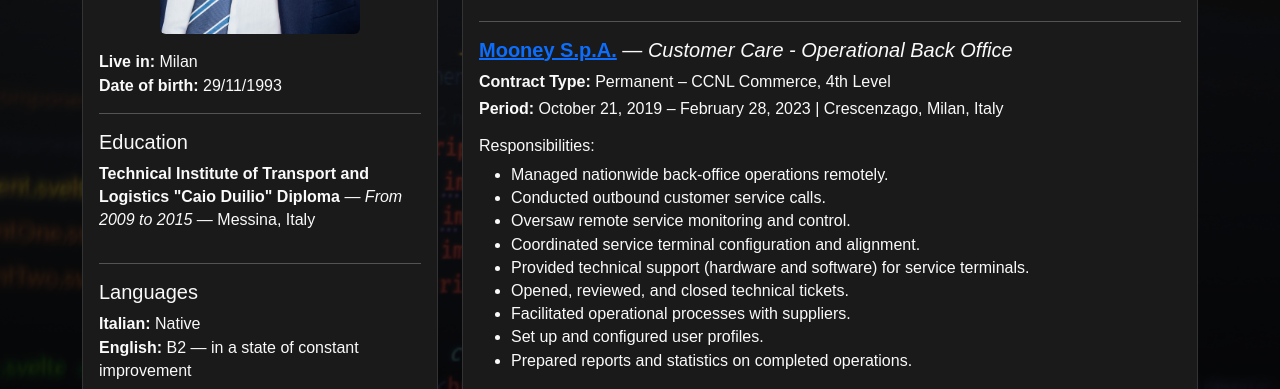
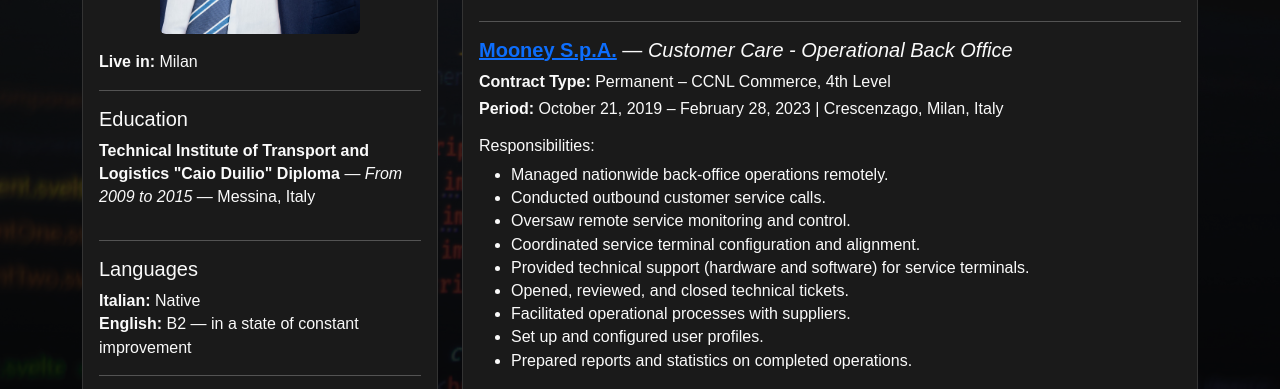
Before and after one commit to TKWAndre/Andrea-Albano-Portfolio, a plain HTML site: page cv.html in a window 1280 px wide. Shown: the part 872-1261 px from the top of the page. Drawn offline with nearby package versions, Linux system fonts and the light colour scheme; a web font is replaced by a local one.

Commit message:
Update cv.html

```diff
--- a/cv.html
+++ b/cv.html
@@ -92,7 +92,6 @@
             />
             <ul class="list-unstyled mb-0">
               <li><strong>Live in:</strong> Milan</li>
-              <li><strong>Date of birth:</strong> <time datetime="1993-11-29">29/11/1993</time></li>
             </ul>
             <hr>
             <h2 class="h5 card-title">Education</h2>
```
